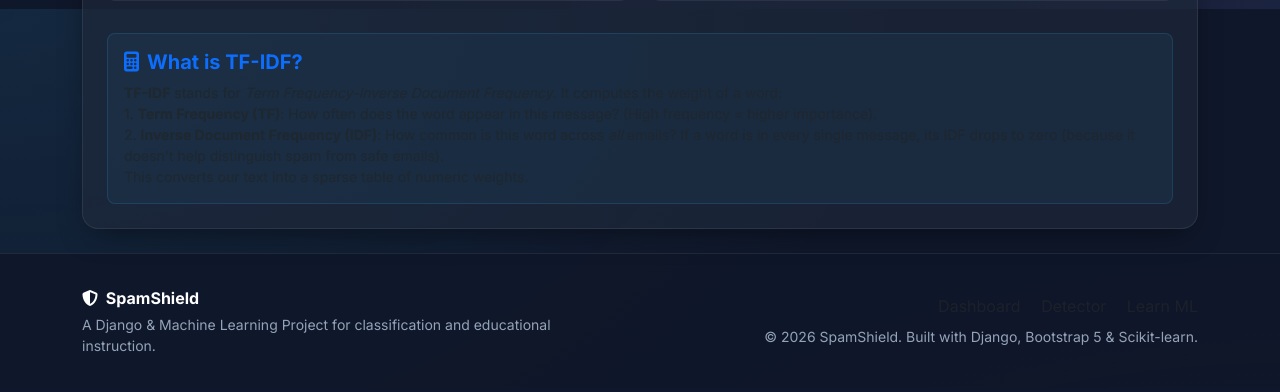
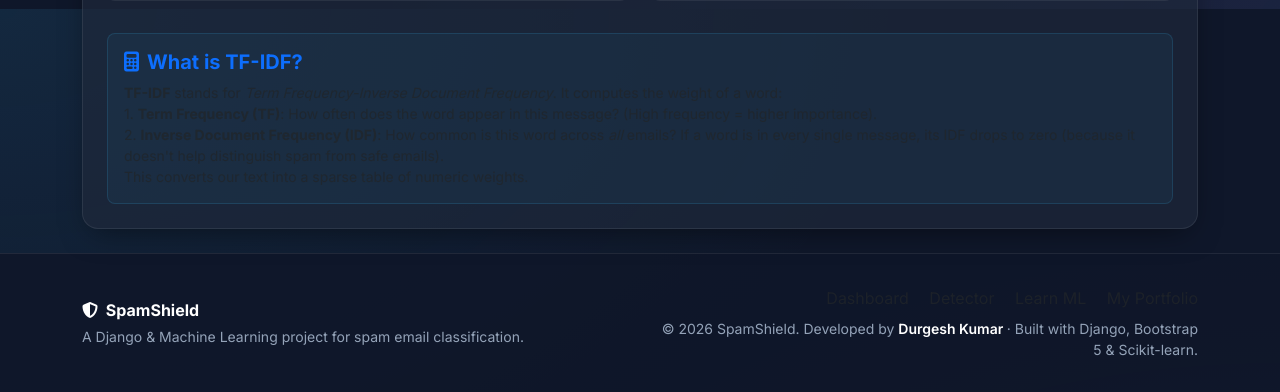
Before and after one commit to DurgeshKumar143/emailSpamedetector, a Django app: page /about/ in a window 1280 px wide. Shown: the part 791-1183 px from the top of the page. Before the commit the page ends 1143 px from the top, so only its background shows below. Run offline with Django 5.2, Linux system fonts and the light colour scheme.

```diff
--- a/detector/templates/detector/base.html
+++ b/detector/templates/detector/base.html
@@ -229,24 +229,61 @@
     </main>
 
     <!-- Footer -->
+
 <footer>
     <div class="container">
         <div class="row align-items-center">
             <div class="col-md-6 text-center text-md-start mb-3 mb-md-0">
-                    <span class="fw-bold text-white"><i class="fa-solid fa-shield-halved me-1"></i> SpamShield</span>
-                    <p class="mb-0 mt-1 small">A Django & Machine Learning Project for classification and educational instruction.</p>
+                <span class="fw-bold text-white">
+                    <i class="fa-solid fa-shield-halved me-1"></i> SpamShield
+                </span>
+                <p class="mb-0 mt-1 small">
+                    A Django & Machine Learning project for spam email classification.
+                </p>
             </div>
+
+
         <div class="col-md-6 text-center text-md-end">
             <div class="mb-2">
-                        <a href="{% url 'home' %}" class="text-decoration-none text-muted me-3 hover-white">Dashboard</a>
-                        <a href="{% url 'detect' %}" class="text-decoration-none text-muted me-3 hover-white">Detector</a>
-                        <a href="{% url 'about' %}" class="text-decoration-none text-muted hover-white">Learn ML</a>
+                <a href="{% url 'home' %}"
+                   class="text-decoration-none text-muted me-3 hover-white">
+                    Dashboard
+                </a>
+
+                <a href="{% url 'detect' %}"
+                   class="text-decoration-none text-muted me-3 hover-white">
+                    Detector
+                </a>
+
+                <a href="{% url 'about' %}"
+                   class="text-decoration-none text-muted me-3 hover-white">
+                    Learn ML
+                </a>
+
+                <a href="https://officialdurgesh.vercel.app/"
+                   target="_blank"
+                   rel="noopener noreferrer"
+                   class="text-decoration-none text-muted hover-white">
+                    My Portfolio
+                </a>
             </div>
-                    <p class="mb-0 small">&copy; 2026 SpamShield. Built with Django, Bootstrap 5 & Scikit-learn.</p>
+
+            <p class="mb-0 small">
+                &copy; 2026 SpamShield. Developed by
+                <a href="https://officialdurgesh.vercel.app/"
+                   target="_blank"
+                   rel="noopener noreferrer"
+                   class="text-decoration-none text-white fw-semibold">
+                    Durgesh Kumar
+                </a>
+                · Built with Django, Bootstrap 5 & Scikit-learn.
+            </p>
         </div>
     </div>
 </div>
+
 </footer>
+
 
     <!-- Bootstrap 5 Bundle JS -->
     <script src="https://cdn.jsdelivr.net/npm/bootstrap@5.3.2/dist/js/bootstrap.bundle.min.js"></script>
```
Also changed, not shown: README.md. Lines whose indentation alone changed are shown as unchanged.
